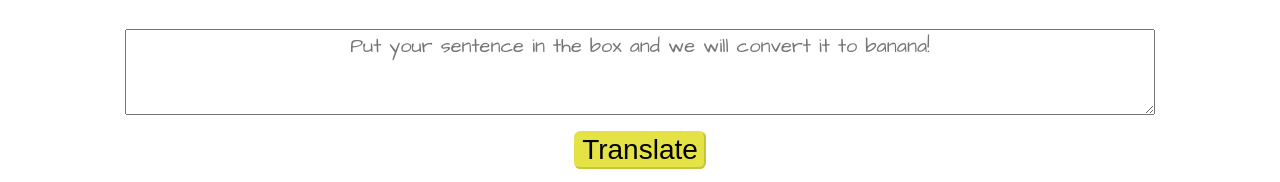
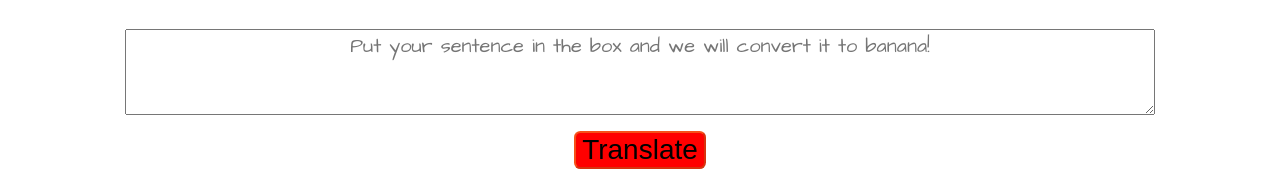
Before and after one commit to rajat2121/Banana-Speak, a plain HTML site: page index.html in a window 1280 px wide. Shown: the part 131-313 px from the top of the page. Drawn offline with Linux system fonts and the light colour scheme.

Commit message:
update
update

```diff
--- a/styles.css
+++ b/styles.css
@@ -36,7 +36,7 @@ body {
 }
 
 #btn-translate {
-    background-color: #e5e246;
+    background-color: #ff0000;
     border-radius: 0.4rem ;
     border-color: #e5e2465b;
     font-size: 28px;
```
